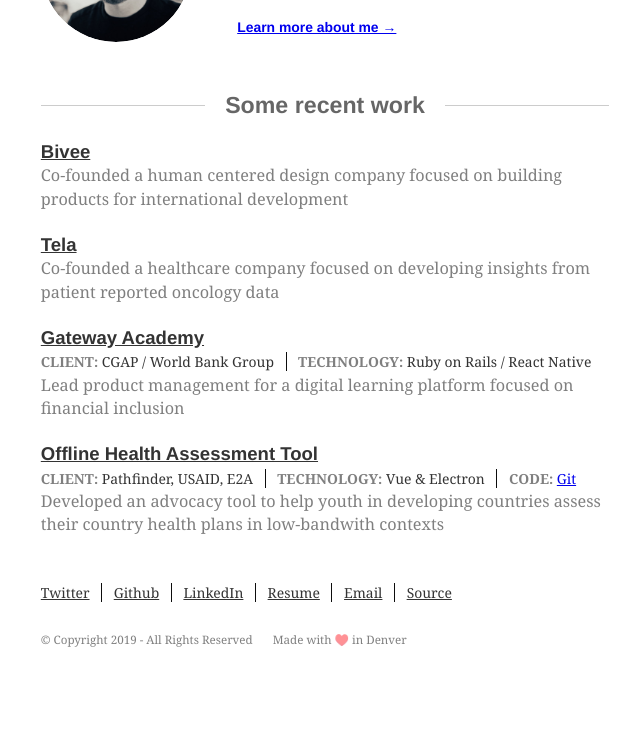
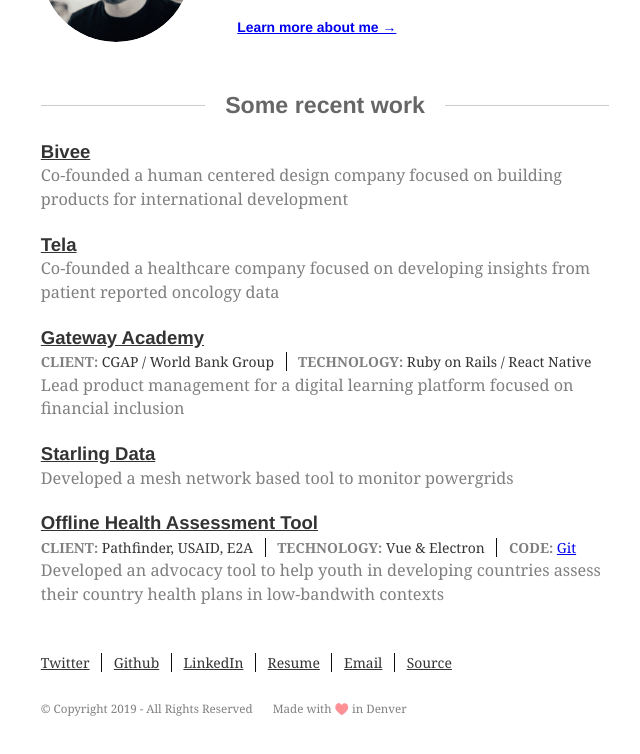
Before and after one commit to sschafft/phoenix, a Gatsby site: page / in a window 1280 px wide. Shown: the part 143-897 px from the top of the page, without its empty margins (315-955 px from the left). Before the commit the page ends 828 px from the top, so only its background shows below. Built offline with nearby package versions, Linux system fonts and the light colour scheme; Gatsby itself is replaced by a stand-in of ours; some packages are replaced by stand-ins of ours; a web font is replaced by a local one; what typography-theme-kirkham would draw is missing.

Commit message:
updated site content

```diff
--- a/content/projects/pathfinder/index.md
+++ b/content/projects/pathfinder/index.md
@@ -1,8 +1,7 @@
 ---
 title: Offline Health Assessment Tool
 link: "https://tarp.e2aproject.org/"
-
-order: 4
+order: 5
 blurb: >
   Developed an advocacy tool to help youth in developing countries assess their country health plans in low-bandwith contexts
 meta:
--- /dev/null
+++ b/content/projects/starling/index.md
@@ -0,0 +1,7 @@
+---
+title: Starling Data
+link: "https://starling-data.com"
+order: 4
+blurb: >
+  Developed a mesh network based tool to monitor powergrids
+---
```
